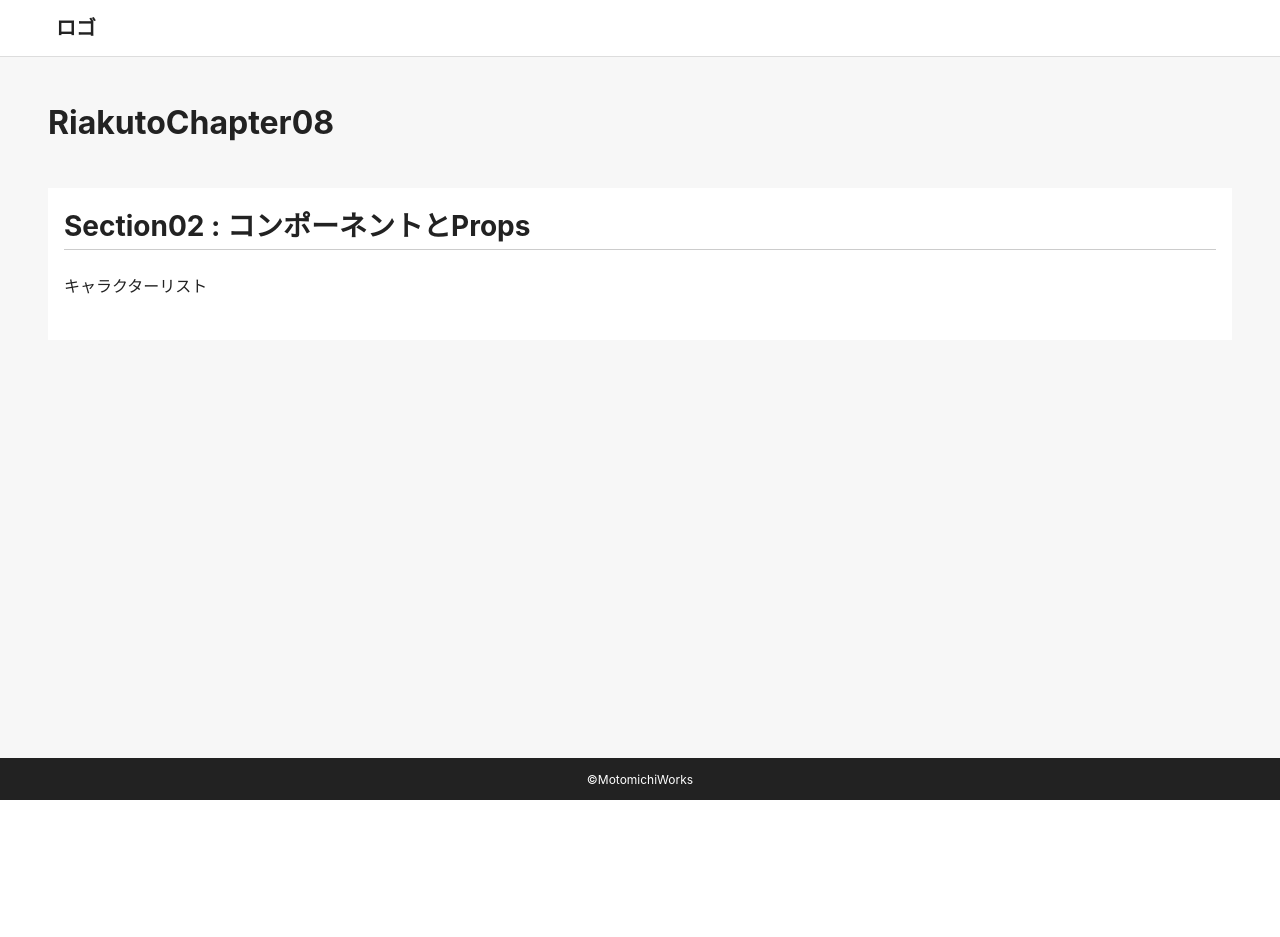
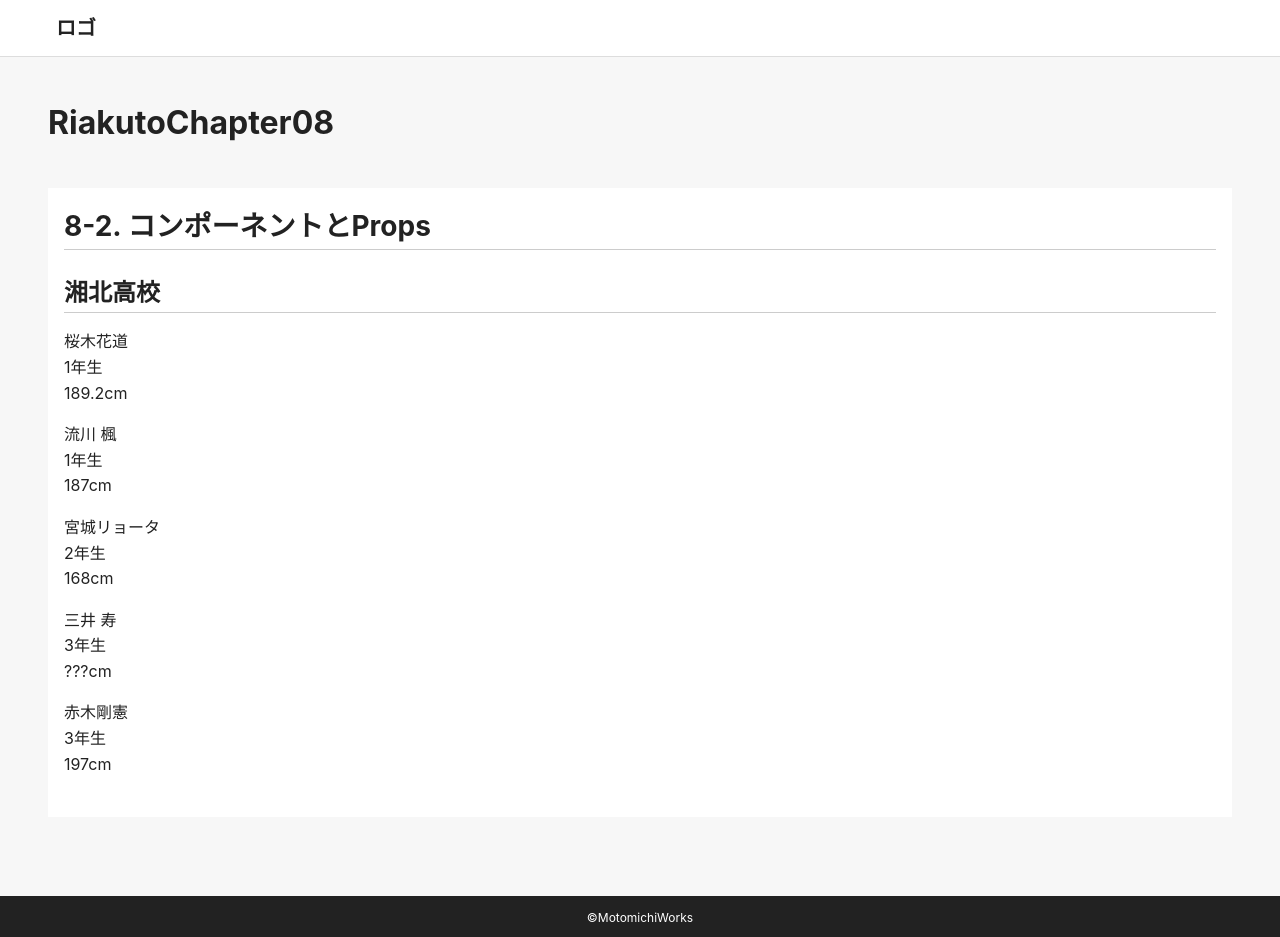
Before and after one commit to motomichi-works/react_playground_old, a React (Create React App) app: page /riakuto-chapter08 in a window 1280 px wide. Before the commit the page ends 800 px from the top, so only its background shows below. Built offline with nearby package versions, Linux system fonts and the light colour scheme.

Commit message:
8-2 完了

```diff
--- a/src/components/riakuto-chapter08/molecules-and-atoms/CharacterList.tsx
+++ b/src/components/riakuto-chapter08/molecules-and-atoms/CharacterList.tsx
@@ -1,7 +1,37 @@
-const CharacterList: React.VFC = () => (
-  <div>
-    <p>キャラクターリスト</p>
-  </div>
+import styled from 'styled-components';
+import Heading001 from 'components/common/molecules-and-atoms/Heading001';
+
+export type Character = {
+  id: number;
+  name: string;
+  grade: number;
+  height?: number;
+};
+
+type Props = {
+  school: string;
+  characters: Character[];
+};
+
+const StyledElement = styled.div`
+  .Heading {
+    font-weight: bold;
+  }
+  .List {
+    margin-top: 1em;
+  }
+`;
+const CharacterList: React.VFC<Props> = ({ school, characters }) => (
+  <StyledElement>
+    <Heading001 text={school} modifierClassNames={['Lv3']} />
+    {characters.map((character) => (
+      <ul key={character.id} className="List">
+        <li>{character.name}</li>
+        <li>{character.grade}年生</li>
+        <li>{character.height ? character.height : '???'}cm</li>
+      </ul>
+    ))}
+  </StyledElement>
 );
 
 export default CharacterList;
--- a/src/containers/RiakutoChapter08/organisms/Section02Props.tsx
+++ b/src/containers/RiakutoChapter08/organisms/Section02Props.tsx
@@ -1,10 +1,46 @@
 import BasicOrganism001 from 'components/common/organisms/BasicOrganism001';
-import CharacterList from 'components/riakuto-chapter08/molecules-and-atoms/CharacterList';
+import CharacterList, {
+  Character,
+} from 'components/riakuto-chapter08/molecules-and-atoms/CharacterList';
 
-const Section02Props: React.VFC = () => (
-  <BasicOrganism001 sectionHeadingText="Section02 : コンポーネントとProps">
-    <CharacterList />
-  </BasicOrganism001>
-);
+const Section02Props: React.VFC = () => {
+  const characters: Character[] = [
+    {
+      id: 1,
+      name: '桜木花道',
+      grade: 1,
+      height: 189.2,
+    },
+    {
+      id: 2,
+      name: '流川 楓',
+      grade: 1,
+      height: 187,
+    },
+    {
+      id: 3,
+      name: '宮城リョータ',
+      grade: 2,
+      height: 168,
+    },
+    {
+      id: 4,
+      name: '三井 寿',
+      grade: 3,
+    },
+    {
+      id: 5,
+      name: '赤木剛憲',
+      grade: 3,
+      height: 197,
+    },
+  ];
+
+  return (
+    <BasicOrganism001 sectionHeadingText="8-2. コンポーネントとProps">
+      <CharacterList school="湘北高校" characters={characters} />
+    </BasicOrganism001>
+  );
+};
 
 export default Section02Props;
```
